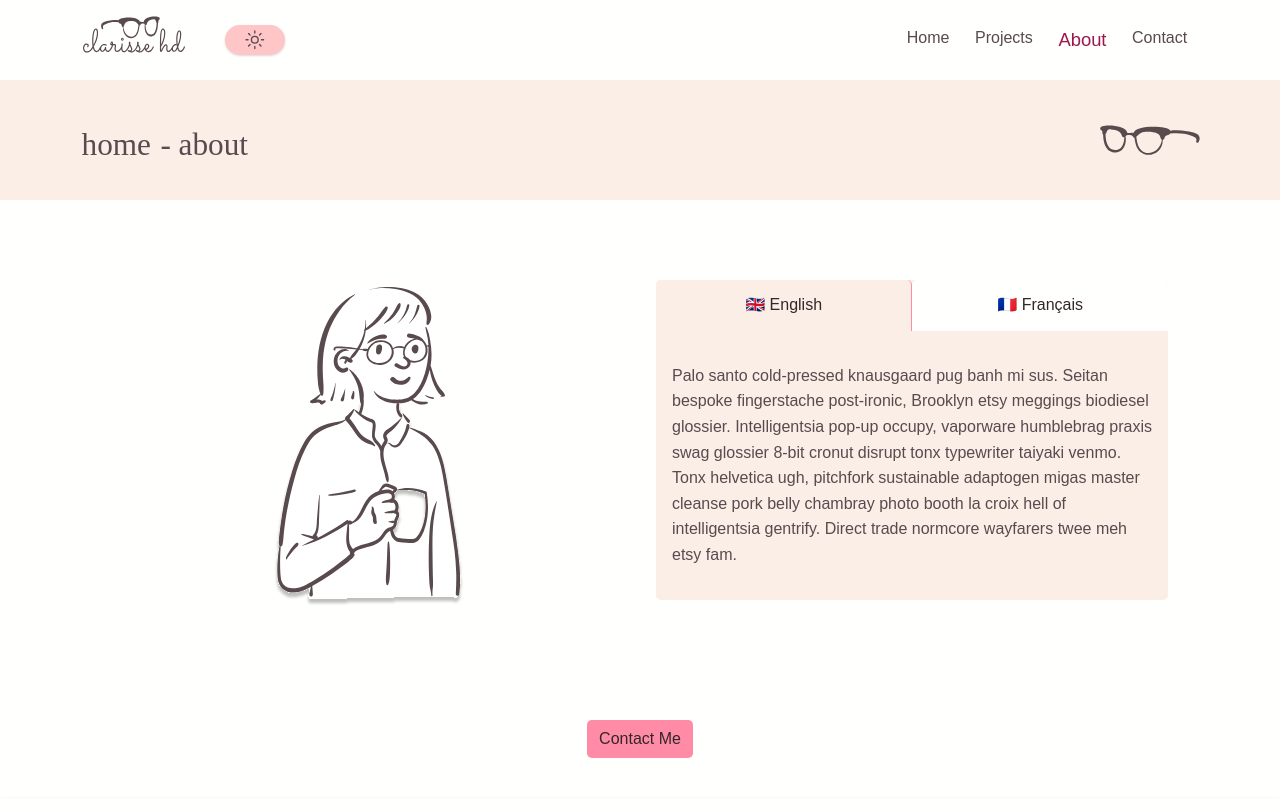
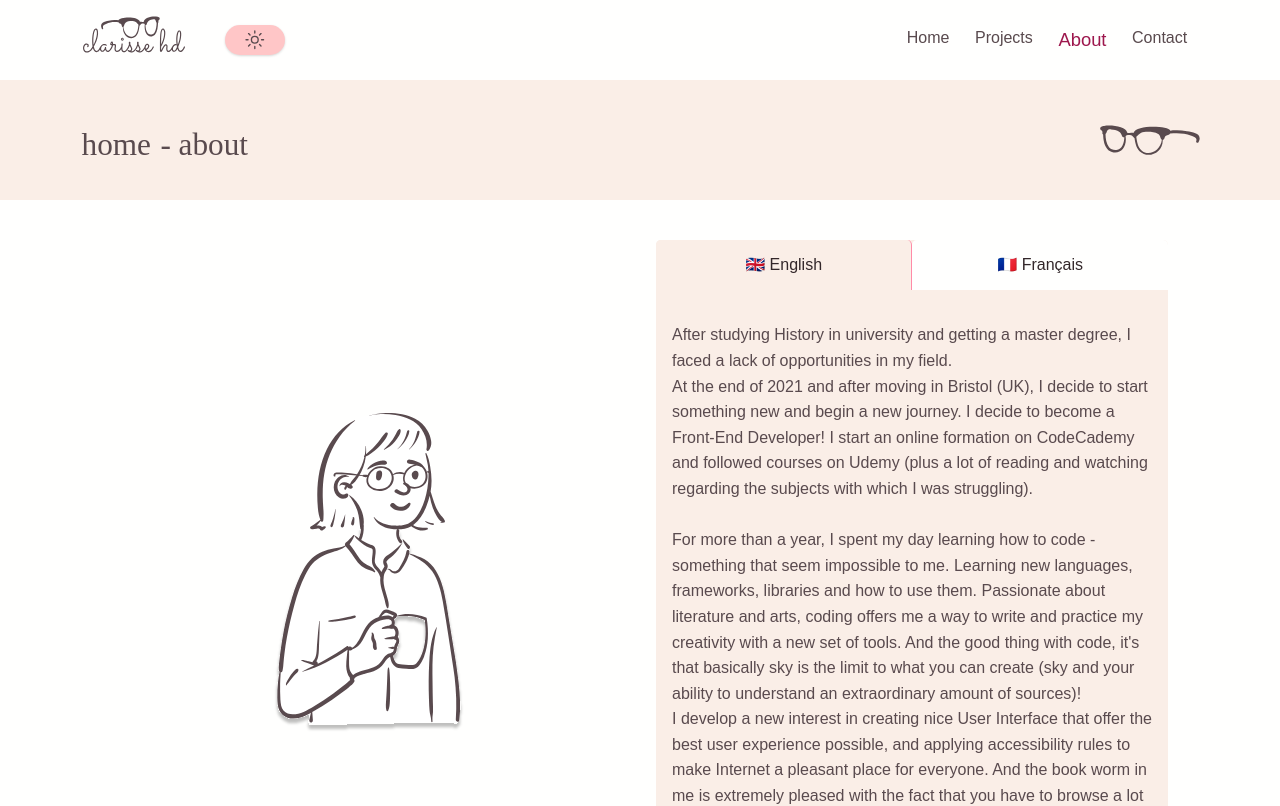
Before and after one commit to ClaksHDS/portfoliochd, a React (Create React App) app: page /about in a window 1280 px wide. Shown: the top 806 px of the page. Built offline with nearby package versions, Linux system fonts and the light colour scheme.

Commit message:
Write bio in English

```diff
--- a/src/components/Tabs.js
+++ b/src/components/Tabs.js
@@ -36,13 +36,29 @@ function Tabs() {
         </div>
         <div className='panels'>
           <div className={`panel ${activeTab(1, "active")} `}>
-            Palo santo cold-pressed knausgaard pug banh mi sus. Seitan bespoke
-            fingerstache post-ironic, Brooklyn etsy meggings biodiesel glossier.
-            Intelligentsia pop-up occupy, vaporware humblebrag praxis swag
-            glossier 8-bit cronut disrupt tonx typewriter taiyaki venmo. Tonx
-            helvetica ugh, pitchfork sustainable adaptogen migas master cleanse
-            pork belly chambray photo booth la croix hell of intelligentsia
-            gentrify. Direct trade normcore wayfarers twee meh etsy fam.
+            After studying History in university and getting a master degree, I
+            faced a lack of opportunities in my field.
+            <br />
+            At the end of 2021 and after moving in Bristol (UK), I decide to
+            start something new and begin a new journey. I decide to become a
+            Front-End Developer! I start an online formation on CodeCademy and
+            followed courses on Udemy (plus a lot of reading and watching
+            regarding the subjects with which I was struggling).
+            <br />
+            <br />
+            For more than a year, I spent my day learning how to code -
+            something that seem impossible to me. Learning new languages,
+            frameworks, libraries and how to use them. Passionate about
+            literature and arts, coding offers me a way to write and practice my
+            creativity with a new set of tools. And the good thing with code,
+            it's that basically sky is the limit to what you can create (sky and
+            your ability to understand an extraordinary amount of sources)!
+            <br />I develop a new interest in creating nice User Interface that
+            offer the best user experience possible, and applying accessibility
+            rules to make Internet a pleasant place for everyone. And the book
+            worm in me is extremely pleased with the fact that you have to
+            browse a lot to find information about problems you can encounter
+            while learning and developing projects.
           </div>
           <div className={`panel ${activeTab(2, "active")} `}>
             Après une license et un master en Histoire, je me retrouve face à un
```
